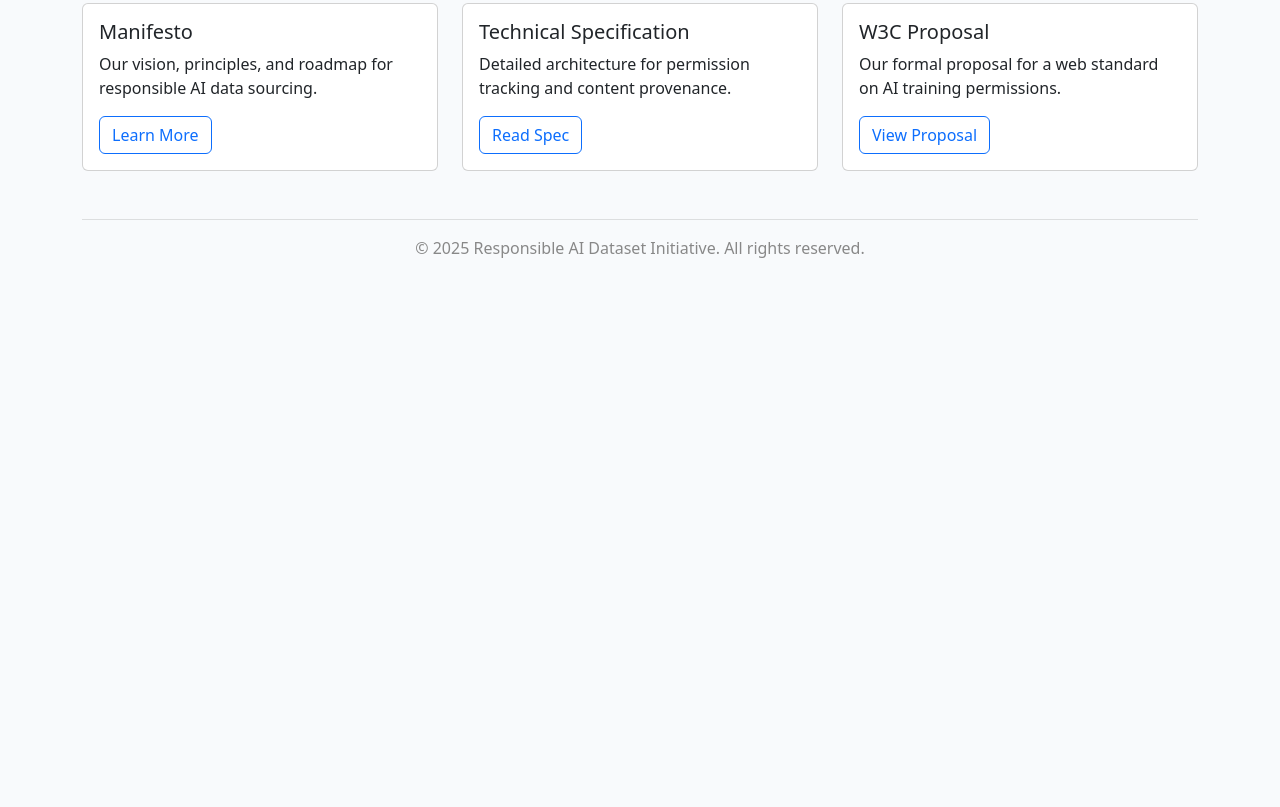
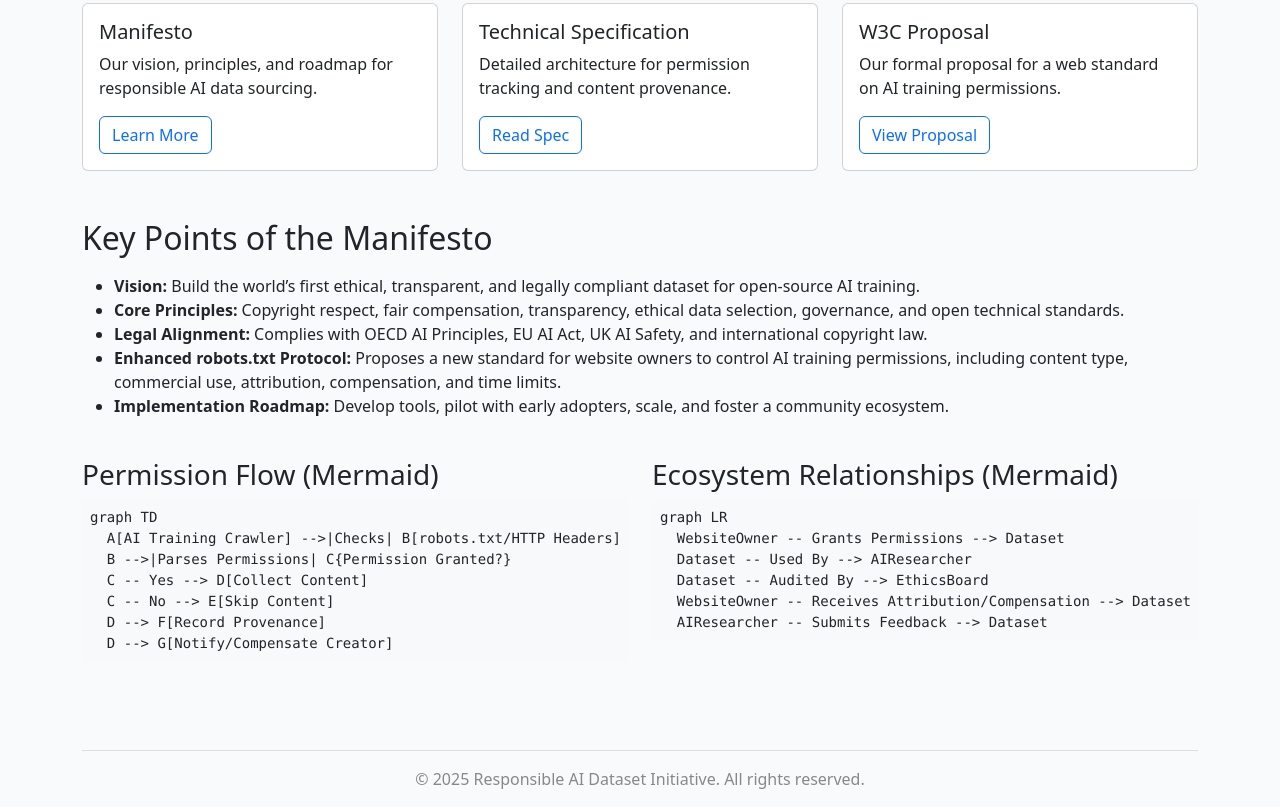
Before and after one commit to robomotic/responsibleai, a plain HTML site: page docs/index.html in a window 1280 px wide. Shown: the part 438-1245 px from the top of the page. Before the commit the page ends 800 px from the top, so only its background shows below. Drawn offline with nearby package versions, Linux system fonts and the light colour scheme.

Commit message:
Improved index.

```diff
--- a/docs/index.html
+++ b/docs/index.html
@@ -69,6 +69,40 @@
     </div>
   </div>
 
+  <div class="row mt-5">
+    <div class="col-12 mb-4">
+      <h2 class="mb-3">Key Points of the Manifesto</h2>
+      <ul>
+        <li><b>Vision:</b> Build the world’s first ethical, transparent, and legally compliant dataset for open-source AI training.</li>
+        <li><b>Core Principles:</b> Copyright respect, fair compensation, transparency, ethical data selection, governance, and open technical standards.</li>
+        <li><b>Legal Alignment:</b> Complies with OECD AI Principles, EU AI Act, UK AI Safety, and international copyright law.</li>
+        <li><b>Enhanced robots.txt Protocol:</b> Proposes a new standard for website owners to control AI training permissions, including content type, commercial use, attribution, compensation, and time limits.</li>
+        <li><b>Implementation Roadmap:</b> Develop tools, pilot with early adopters, scale, and foster a community ecosystem.</li>
+      </ul>
+    </div>
+    <div class="col-md-6 mb-4">
+      <h3>Permission Flow (Mermaid)</h3>
+      <pre class="bg-light p-2"><code class="language-mermaid">graph TD
+  A[AI Training Crawler] -->|Checks| B[robots.txt/HTTP Headers]
+  B -->|Parses Permissions| C{Permission Granted?}
+  C -- Yes --> D[Collect Content]
+  C -- No --> E[Skip Content]
+  D --> F[Record Provenance]
+  D --> G[Notify/Compensate Creator]
+</code></pre>
+    </div>
+    <div class="col-md-6 mb-4">
+      <h3>Ecosystem Relationships (Mermaid)</h3>
+      <pre class="bg-light p-2"><code class="language-mermaid">graph LR
+  WebsiteOwner -- Grants Permissions --> Dataset
+  Dataset -- Used By --> AIResearcher
+  Dataset -- Audited By --> EthicsBoard
+  WebsiteOwner -- Receives Attribution/Compensation --> Dataset
+  AIResearcher -- Submits Feedback --> Dataset
+</code></pre>
+    </div>
+  </div>
+
   <footer class="footer text-center mt-5">
     <hr>
     <p>&copy; 2025 Responsible AI Dataset Initiative. All rights reserved.</p>
```
